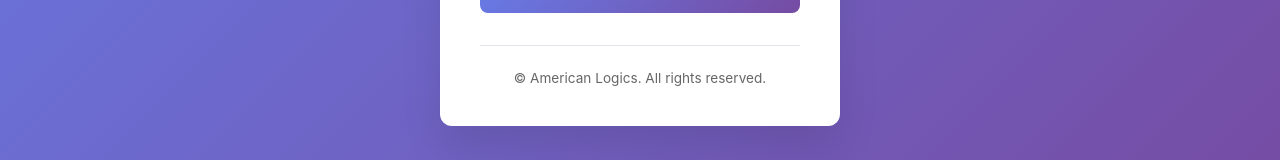
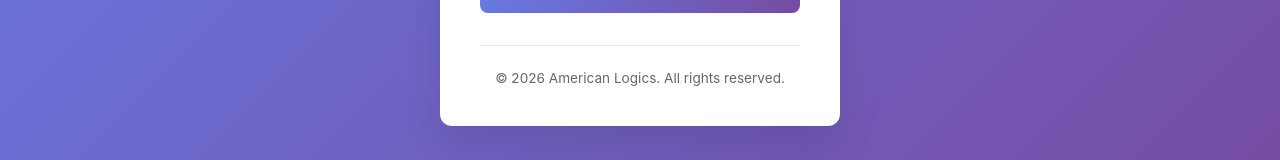
Before and after one commit to Zubair-techbeeshub/CIO-Dashboard-V1, a React (Vite) app: page /login in a window 1280 px wide. Shown: the part 566-726 px from the top of the page. Built offline with nearby package versions, Linux system fonts and the light colour scheme; no server answers; the HTML template or start-up script is replaced by a standard one.

Commit message:
Update Login.tsx

```diff
--- a/src/components/Login.tsx
+++ b/src/components/Login.tsx
@@ -100,7 +100,7 @@
         </form>
 
         <div className="login-footer">
-          <p>© American Logics. All rights reserved.</p>
+          <p>© 2026 American Logics. All rights reserved.</p>
         </div>
       </div>
     </div>
```
